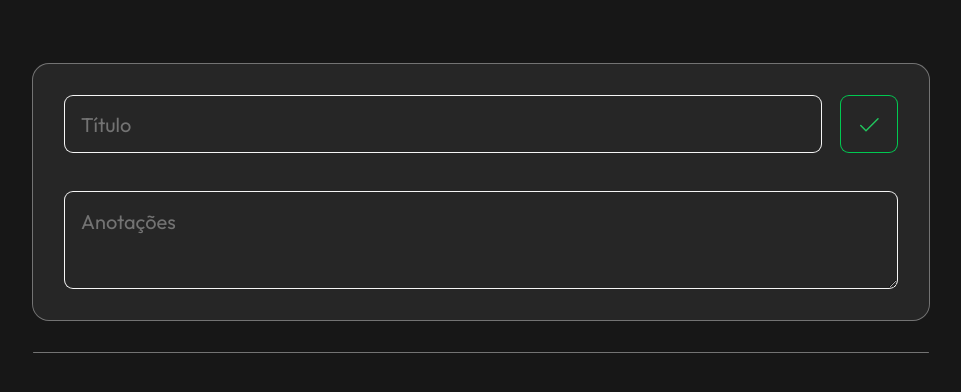
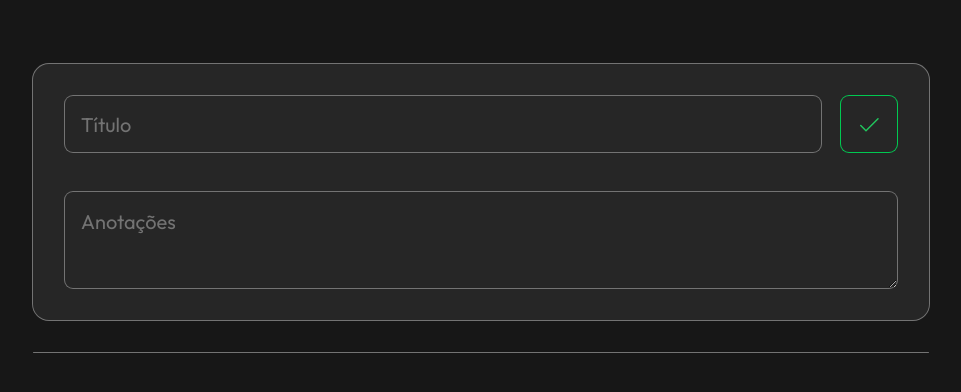
Before and after one commit to DanielAraldiEDU/todo-ca, a React (Vite) app in the folder front/: page / in a window 1280 px wide. Shown: the top 392 px of the page, without its empty margins (159-1120 px from the left). Built offline with nearby package versions, Linux system fonts and the light colour scheme.

Commit message:
fix: remove max height in `textarea` and change ring color in `Input` component

```diff
--- a/front/src/components/Input/index.tsx
+++ b/front/src/components/Input/index.tsx
@@ -25,7 +25,7 @@ export function Input(props: InputProps) {
             required
             placeholder='Título'
             type='text'
-            className='flex w-full h-14 px-4 py-1 ring-1 ring-neutral-100 rounded-lg outline-none text-xl text-neutral-100 focus:ring-2 focus-within:right-2 hover:opacity-90 hover:disabled:opacity-80 disabled:cursor-not-allowed disabled:opacity-80 placeholder:text-neutral-500'
+            className='flex w-full h-14 px-4 py-1 ring-1 ring-neutral-500 rounded-lg outline-none text-xl text-neutral-100 focus:ring-2 focus-within:right-2 hover:opacity-90 hover:disabled:opacity-80 disabled:cursor-not-allowed disabled:opacity-80 placeholder:text-neutral-500'
             onChange={onChangeText}
             min={1}
             minLength={1}
@@ -45,7 +45,7 @@ export function Input(props: InputProps) {
             placeholder='Anotações'
             rows={5}
             minLength={1}
-            className='flex w-full h-24 min-h-20 max-h-96 p-4 ring-1 ring-neutral-100 rounded-lg outline-none text-xl text-neutral-100 focus:ring-2 focus-within:right-2 hover:opacity-90 hover:disabled:opacity-80 disabled:cursor-not-allowed disabled:opacity-80 disabled:resize-none placeholder:text-neutral-500'
+            className='flex w-full h-24 min-h-20 p-4 ring-1 ring-neutral-500 rounded-lg outline-none text-xl text-neutral-100 focus:ring-2 focus-within:right-2 hover:opacity-90 hover:disabled:opacity-80 disabled:cursor-not-allowed disabled:opacity-80 disabled:resize-none placeholder:text-neutral-500'
             onChange={onChangeText}
             value={value}
             {...rest}
```
